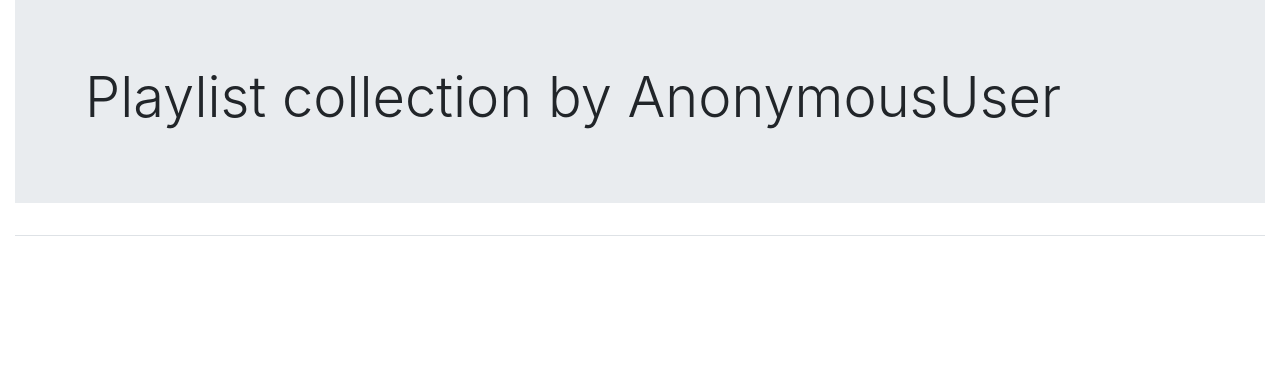
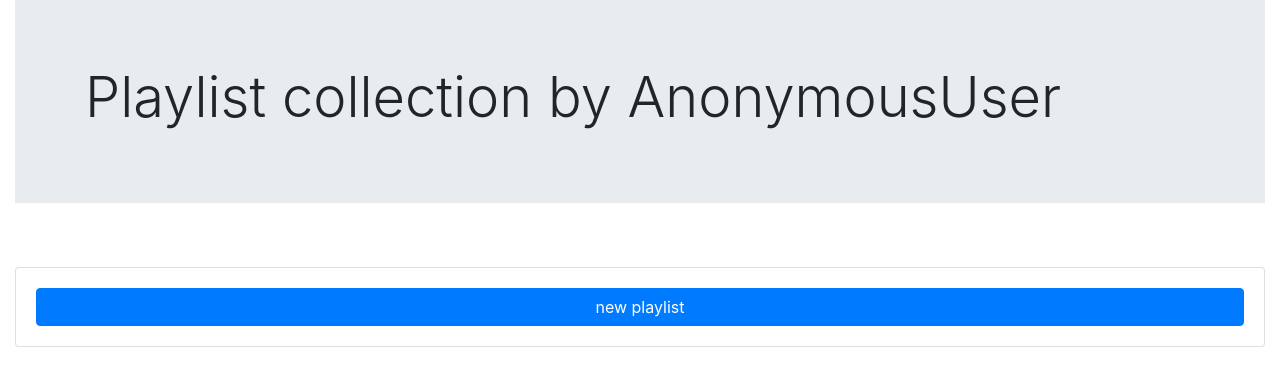
Before and after one commit to Abderrahman-byte/movies-playlist-app, a Django app: page /playlists/ in a window 1280 px wide. Shown: the part 56-442 px from the top of the page. Run offline with Django 3.2, Linux system fonts and the light colour scheme; data that the repository does not hold is empty; some libraries are stand-ins or nearby versions.

Commit message:
added edit playlist view

```diff
--- a/main/models.py
+++ b/main/models.py
@@ -23,7 +23,7 @@ class Profil(models.Model) :
 class Playlist(models.Model) :
     uid = models.UUIDField(primary_key=True, default=uuid.uuid4)
     title = models.CharField(max_length=200, null=True)
-    creator = models.ForeignKey(User, on_delete=models.CASCADE, null=True)
+    creator = models.ForeignKey(User, on_delete=models.CASCADE)
     created_date = models.DateTimeField(auto_now_add=True)
     updated_date = models.DateTimeField(auto_now=True)
 
--- a/main/templates/main/playlists.html
+++ b/main/templates/main/playlists.html
@@ -10,10 +10,17 @@
 
 <div class="row">
     <div class="col">
-        <nav class="nav nav-tabs" id="playlists_tab" role="tablist"></nav>
+        <nav class="nav nav-pills" id="playlists_tab" role="tablist"></nav>
         <div class="tab-content py-3 px-3" id="playlists_tab_content"></div>
     </div>
 </div>
 
+<div class="row">
+    <div class="col">
+        <div class="card card-body">
+            <a href="{% url 'create_playlist' %}" class="btn btn-primary">new playlist</a>
+        </div>
+    </div>
+</div>
 <script src="{% static 'js/playlists.js' %}"></script>
 {% endblock %}
--- a/main/urls.py
+++ b/main/urls.py
@@ -1,6 +1,8 @@
 from django.urls import path
 
 from . import views
+
+# app_name = 'main'
 
 urlpatterns = [
     path('', views.index, name='home'),
@@ -10,4 +12,6 @@ urlpatterns = [
 
     path('trending/', views.TrendingView, name='trending'),
     path('playlists/', views.playlistsView, name='playlists'),
+    path('playlists/add/', views.CreatePlaylistView, name='create_playlist'),
+    path('playlists/<uuid:id>/edit/', views.EditPlaylistView, name='edit_playlist')
 ]
--- a/main/views.py
+++ b/main/views.py
@@ -4,8 +4,11 @@ from django.views import View
 from django.urls import reverse
 from django.contrib import messages
 from django.contrib.auth import login, authenticate, logout
+from django.forms import inlineformset_factory
+from django.contrib.auth.models import User
 
-from .forms import CreateUserForm
+from .forms import CreateUserForm, CreatePlaylistForm
+from .models import Playlist
 # Create your views here.
 
 # HOME VIEW FUNCTION BASE
@@ -70,5 +73,44 @@ def logoutView(request) :
 def TrendingView(request) :
     return render(request, 'main/trending.html')
 
+# Playlists VIEW FUNCTION BASE
 def playlistsView(request) :
     return render(request, 'main/playlists.html')
+
+def CreatePlaylistView(request) :
+    if request.method == 'GET' :
+        form = CreatePlaylistForm()
+        return render(request, 'main/create_playlist.html', {'form': form})
+
+    if request.method == 'POST' :
+        form = CreatePlaylistForm(request.POST)
+        user = request.user
+
+        if user.playlist_set.all().count() >= 5 :
+            messages.error(request, 'You Cannot Have More Than 5 Playlists.')
+            return render(request, 'main/create_playlist.html', {'form': form})
+
+        try :
+            Playlist(title=request.POST['title'], creator=user).save()
+            return redirect(reverse('playlists'))
+        except Exception as ex :
+            messages.error(request, ex)
+            return render(request, 'main/create_playlist.html', {'form': form})
+
+def EditPlaylistView(request, id) :
+    if request.method == 'GET' :
+        playlist = Playlist.objects.get(pk=id)
+        form = CreatePlaylistForm(instance=playlist)
+
+        return render(request, 'main/edit_playlist.html', { 'form': form })
+
+    if request.method == 'POST' :
+        playlist = Playlist.objects.get(pk=id)
+        form = CreatePlaylistForm(request.POST, instance=playlist, initial={ 'user': request.user })
+
+        try :
+            form.save()
+            return redirect(reverse('playlists'))
+        except Exception as ex :
+            messages.error(request, ex)
+            return render(request, 'main/create_playlist.html', {'form': form})
--- a/static/js/playlists.js
+++ b/static/js/playlists.js
@@ -103,9 +103,15 @@ const renderDeletPlaylistBtn = (uid, title) => {
         deletePlaylist(uid, title)
     })
 
+    const editBtn = document.createElement('a')
+    editBtn.textContent = 'edit playlist'
+    editBtn.href = `/playlists/${uid}/edit/`
+    editBtn.className = 'btn btn-warning mx-3'
+
     const btnDiv = document.createElement('div')
     btnDiv.className = 'col-12 my-3'
     btnDiv.appendChild(btnDel)
+    btnDiv.appendChild(editBtn)
 
     return btnDiv
 }
```
Also changed, not shown: main/forms.py (+7 -0 lines), main/templates/main/create_playlist.html (added, +31 -0 lines), main/templates/main/edit_playlist.html (added, +31 -0 lines), main/migrations/0005_auto_20200320_1841.py (added).
